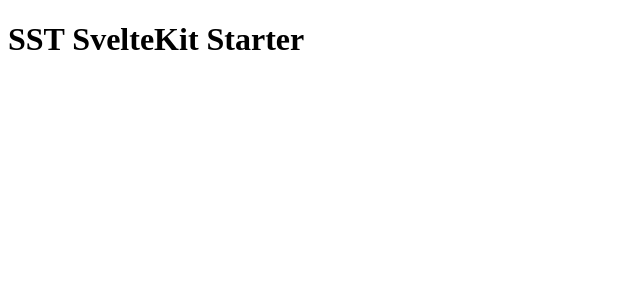
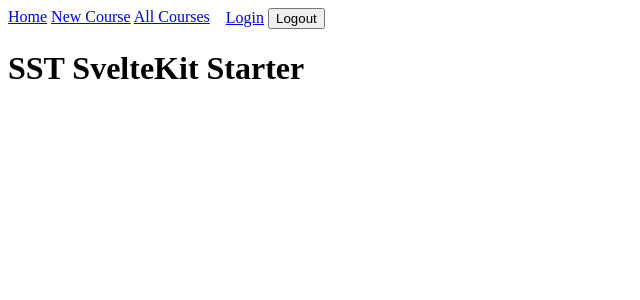
Before and after one commit to okupter/sst-sveltekit-starter, a SvelteKit app: page / in a window 1280 px wide. Shown: the top 300 px of the page, without its empty margins (0-640 px from the left). Built offline with nearby package versions, Linux system fonts and the light colour scheme.

Commit message:
Add auth logic

```diff
--- /dev/null
+++ b/src/routes/+layout.svelte
@@ -0,0 +1,43 @@
+<script lang="ts">
+	import { goto } from '$app/navigation';
+	import { page } from '$app/stores';
+	import { onMount } from 'svelte';
+
+	onMount(() => {
+		const token = $page.url.searchParams.get('token');
+
+		if (token) {
+			window.localStorage.setItem('token', token);
+			goto('/');
+		}
+	});
+</script>
+
+<nav>
+	<div>
+		<a href="/">Home</a>
+		<a href="/courses/new">New Course</a>
+		<a href="/courses">All Courses</a>
+	</div>
+
+	<div>
+		<a href="/auth">Login</a>
+		<button
+			on:click={() => {
+				window.localStorage.removeItem('token');
+				goto('/auth');
+			}}
+		>
+			Logout
+		</button>
+	</div>
+</nav>
+
+<slot />
+
+<style>
+	nav {
+		display: flex;
+		gap: 1rem;
+	}
+</style>
--- a/sst.config.ts
+++ b/sst.config.ts
@@ -1,6 +1,6 @@
 import type { SSTConfig } from 'sst';
 import { SSTSvelteKitAPI } from './sst/stacks/Api';
-// import { SSTSvelteKitAuth } from './sst/stacks/Auth';
+import { SSTSvelteKitAuth } from './sst/stacks/Auth';
 import { SSTSvelteKitRDSDB } from './sst/stacks/Database';
 import { SSTSvelteKitSite } from './sst/stacks/Site';
 import { SSTSvelteKitBucket } from './sst/stacks/Storage';
@@ -17,6 +17,7 @@ export default {
 			.stack(SSTSvelteKitRDSDB)
 			.stack(SSTSvelteKitBucket)
 			.stack(SSTSvelteKitAPI)
+			.stack(SSTSvelteKitAuth)
 			.stack(SSTSvelteKitSite);
 
 		if (app.stage !== 'prod') {
```
Also changed, not shown: src/routes/auth/+page.svelte (added, +9 -0 lines), sst/stacks/Auth.ts (+5 -2 lines), 1 other file (tests, documents, lock files or other folders).
